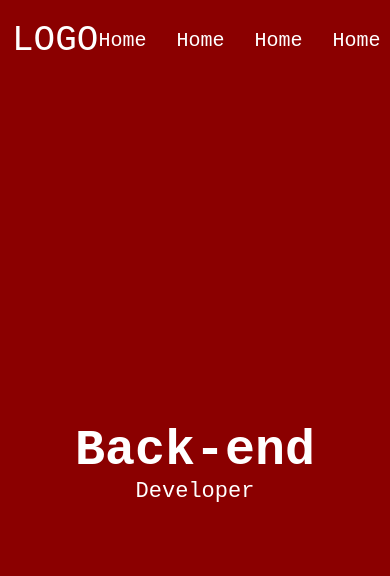
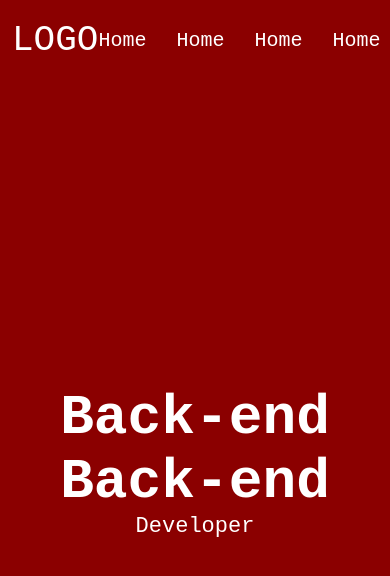
Before and after one commit to Rn2211/test, a plain HTML site: page index.html in a window 390 px wide. Shown: the top 576 px of the page. Drawn offline with Linux system fonts and the light colour scheme.

Commit message:
adaptive fonts

```diff
--- a/index.html
+++ b/index.html
@@ -25,6 +25,7 @@
         <div class="header__content">
             <div class="container">
                 <h1 class="header__title">Back-end</h1>
+                <h1 class="header__title original">Back-end</h1>
                 <p class="header__txt">Developer</p>
             </div>
         </div>
--- a/style.css
+++ b/style.css
@@ -66,9 +66,24 @@ ul{
 }
 
 .header__title{
-    font-size: 50px;
+    /* font-size: 150px; */
+    font-size: calc(50px + 100 * (100vw / 1920));
+}
+
+.original{
+    font-size: 150px;
 }
 
 .header__txt{
     font-size: 22px;
 }
+
+@media (max-width: 767px) {
+    .original{
+        font-size: 50px;
+    }
+
+    .header__title{
+        font-size: calc(50px + (100 + 100 * 0.7) * (100vw - 320px) / 1920);
+    }
+}
```
